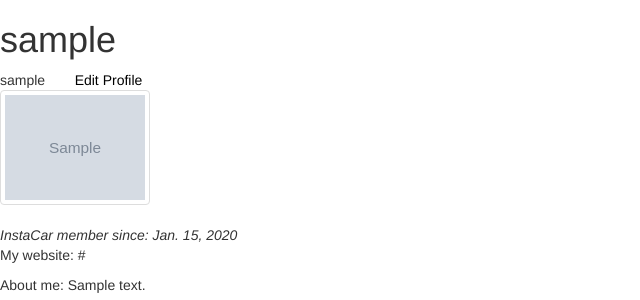
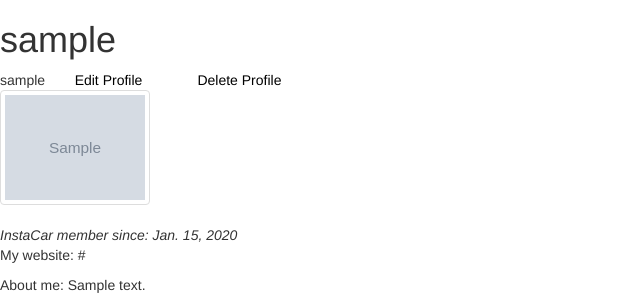
Before and after one commit to stephken/Insta-Car, a Django app: a page that uses templates/user_detail.html in a window 1280 px wide. Shown: the part 71-371 px from the top of the page, without its empty margins (0-640 px from the left). Run offline with Django 3.2, Linux system fonts and the light colour scheme; a user stored in the database is signed in; tables that the repository leaves empty hold one stand-in row (values such as "Sample post"); grey boxes marked "Sample" are stand-in pictures; some libraries are stand-ins or nearby versions.

Commit message:
added delete profile functionality and link to profile page

```diff
--- a/insta_user/views.py
+++ b/insta_user/views.py
@@ -3,6 +3,7 @@ from insta_user.models import InstaUser
 from insta_post.models import FavoriteCar
 from insta_user.forms import EditProfileForm
 from django.shortcuts import render, HttpResponseRedirect, reverse
+from django.contrib import messages
 
 
 def index(request):
@@ -42,3 +43,9 @@ def profile_edit_view(request, username):
 
     form = EditProfileForm()
     return render(request, 'generic_form.html', {'form': form} )
+
+def del_user(request, username):
+    u = InstaUser.objects.get(username = username)
+    u.delete()
+    messages.success(request, "The user is deleted")
+    return render(request, 'index.html')
--- a/instacar/urls.py
+++ b/instacar/urls.py
@@ -3,7 +3,7 @@ from django.urls import path
 from django.conf import settings
 from django.conf.urls.static import static
 from authentication.views import signup_view, logout_view, login_view
-from insta_user.views import index, profile_view, profile_edit_view
+from insta_user.views import index, profile_view, profile_edit_view, del_user
 from insta_post.views import index, post_form_view, comment_form_view, photo_detail, up_vote, down_vote
 
 
@@ -20,6 +20,7 @@ urlpatterns = [
     path('admin/', admin.site.urls),
     path('<str:username>/', profile_view, name='profile'),
     path('<str:username>/edit/', profile_edit_view, name='profile_edit'),
+    path('<str:username>/delete/', del_user, name='delete'),
 
 ]
 if settings.DEBUG:
--- a/templates/user_detail.html
+++ b/templates/user_detail.html
@@ -13,6 +13,7 @@
     {{ info }}
     {% if request.user.id == info.id %}
     <a href='/{{info.username}}/edit/' style="color: black">Edit Profile</a>
+    <a href='/{{info.username}}/delete/' style="color: black">Delete Profile</a>
     {% endif %}
     <div>
       {% if info.profile_image %}
```
